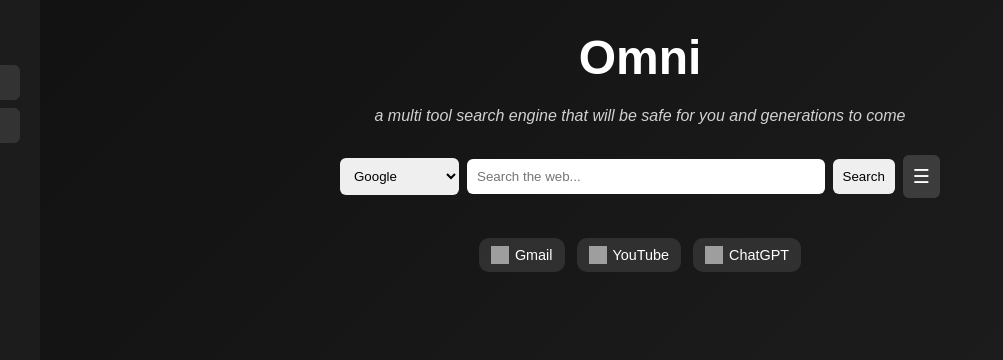
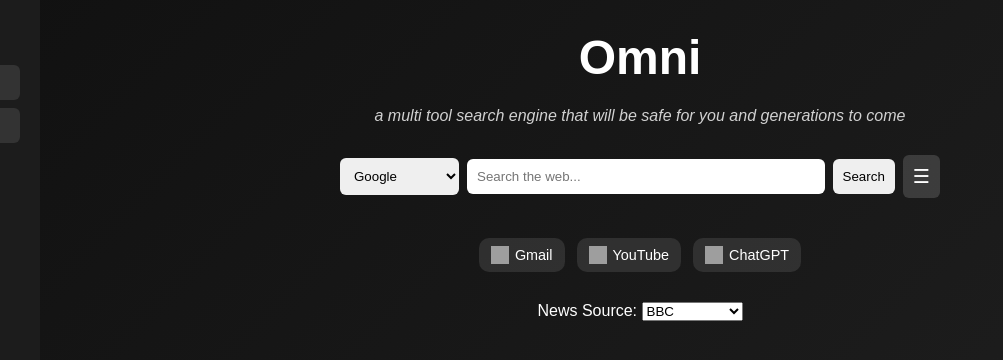
Before and after one commit to 12jjiscool-stack/Omni-browser_offfical, a website: page public/index.html in a window 1280 px wide. Shown: the whole page, without its empty margins (0-1003 px from the left). Drawn offline with Linux system fonts and the light colour scheme; no server answers; grey boxes are pictures that could not be loaded.

Commit message:
Update index.html

```diff
--- a/public/index.html
+++ b/public/index.html
@@ -107,6 +107,9 @@
       width: 18px;
       height: 18px;
     }
+    .news-controls {
+      margin: 10px 0 20px;
+    }
     .news-feed {
       display: grid;
       grid-template-columns: repeat(auto-fill, minmax(280px, 1fr));
@@ -127,6 +130,8 @@
     .news-card img {
       width: 100%;
       border-radius: 8px;
+      max-height: 160px;
+      object-fit: cover;
     }
     .news-card h3 {
       margin: 0;
@@ -173,6 +178,16 @@
       <img src="https://cdn3.iconfinder.com/data/icons/social-media-brands-1/128/chat-gpt-256.png" alt="ChatGPT">
       ChatGPT
     </div>
+  </div>
+
+  <!-- News Source Selector -->
+  <div class="news-controls">
+    <label for="news-source">News Source:</label>
+    <select id="news-source" onchange="loadNews()">
+      <option value="https://feeds.bbci.co.uk/news/rss.xml">BBC</option>
+      <option value="http://rss.cnn.com/rss/edition.rss">CNN(trusted)</option>
+      <option value="http://feeds.reuters.com/reuters/topNews">Reuters</option>
+    </select>
   </div>
 
   <!-- News Feed -->
@@ -223,16 +238,18 @@
     }
 
     async function loadNews() {
+      const source = document.getElementById("news-source").value;
       try {
-        const res = await fetch("https://api.rss2json.com/v1/api.json?rss_url=https://feeds.bbci.co.uk/news/rss.xml");
+        const res = await fetch("https://api.rss2json.com/v1/api.json?rss_url=" + encodeURIComponent(source));
         const data = await res.json();
         const feed = document.getElementById("news-feed");
         feed.innerHTML = "";
         data.items.slice(0, 8).forEach(article => {
+          const img = article.enclosure && article.enclosure.link ? article.enclosure.link : "https://via.placeholder.com/300x150";
           const card = document.createElement("div");
           card.className = "news-card";
           card.innerHTML = `
-            <img src="${article.enclosure?.link || 'https://via.placeholder.com/300x150'}" alt="Thumbnail">
+            <img src="${img}" alt="Thumbnail">
             <h3>${article.title}</h3>
             <p>${article.description.slice(0,120)}...</p>
             <a href="${article.link}" target="_blank">Read More</a>
```
